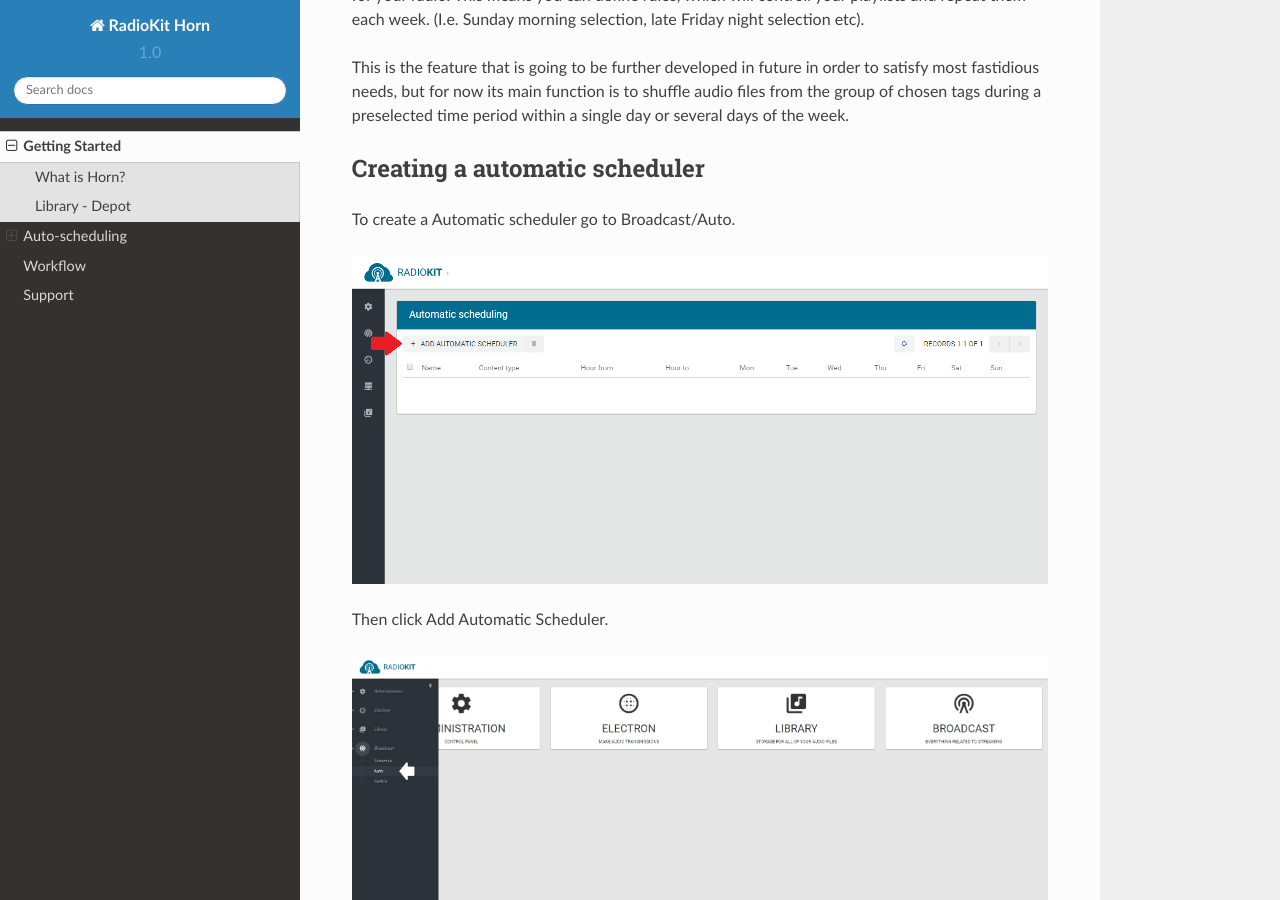
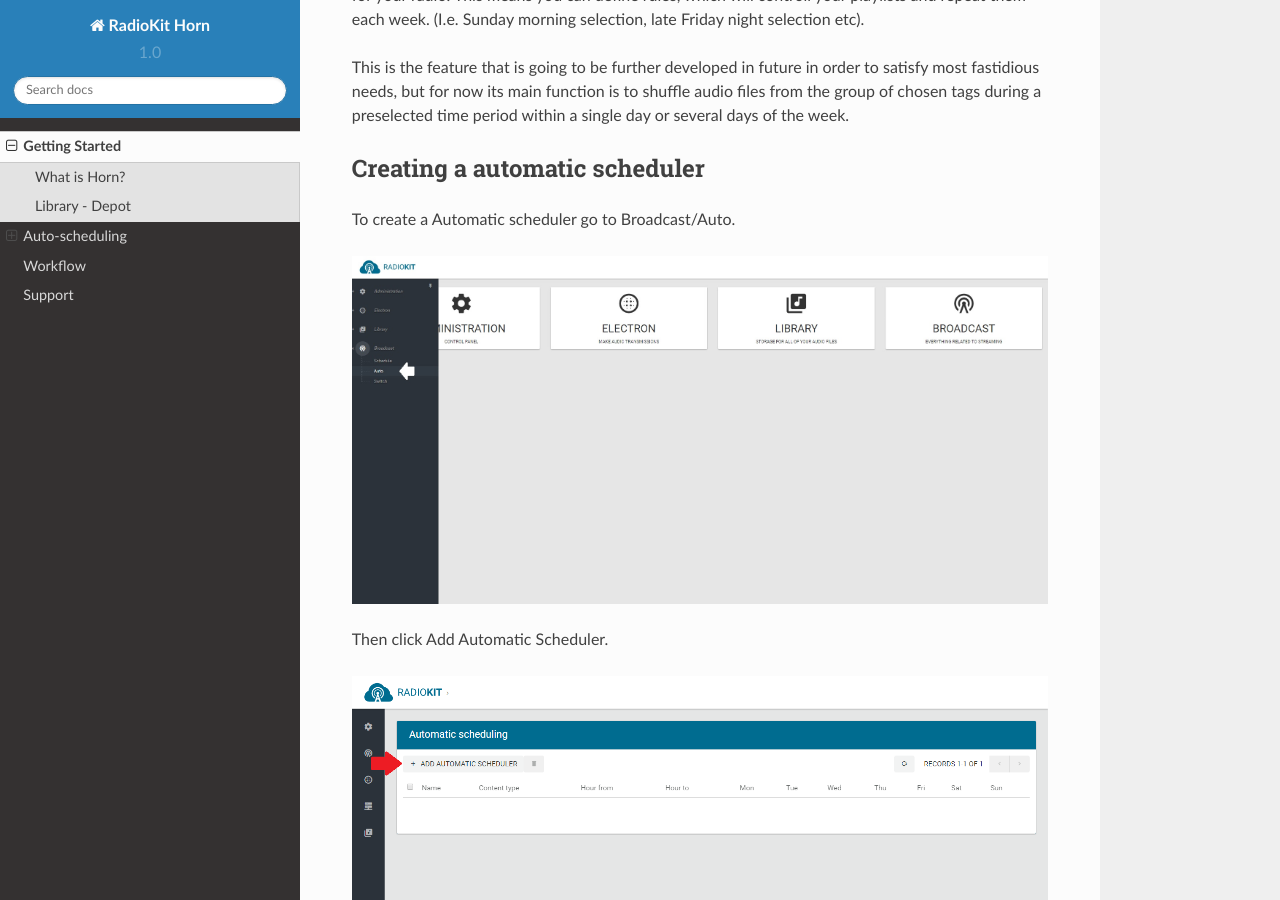
Before and after one commit to radiokit/horn-docs, a Sphinx documentation site: the page built from docs/source/getting-started.rst, in a window 1280 px wide and 900 px high, scrolled down 613 px. Built offline with Sphinx 7.4.7 and the Read the Docs theme 2.0.0, drawn with Linux system fonts in a browser that asks for light colours.

Commit message:
image place fixed

```diff
--- a/docs/source/getting-started.rst
+++ b/docs/source/getting-started.rst
@@ -37,11 +37,11 @@
 
 To create a Automatic scheduler go to Broadcast/Auto.
 
-.. image:: assets/horn_add_automatic_scheduler.png
+.. image:: assets/horn_broadcast_auto.png
 
 Then click Add Automatic Scheduler.
 
-.. image:: assets/horn_broadcast_auto.png
+.. image:: assets/horn_add_automatic_scheduler.png
 
 This will open up a pop up window, where you need to choose shuffle in the drop down menu.
 
```
